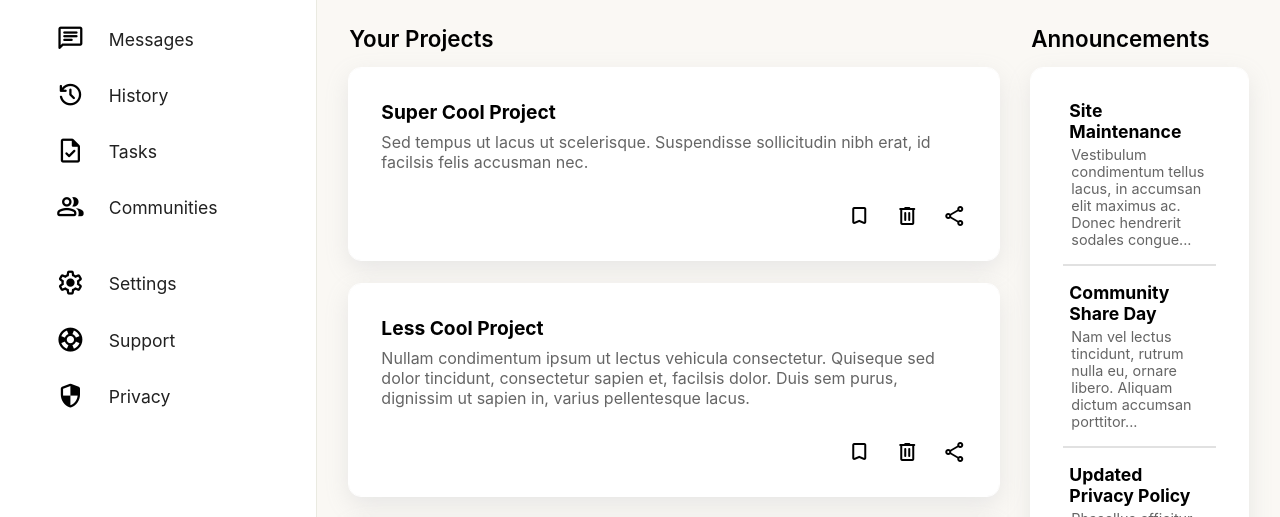
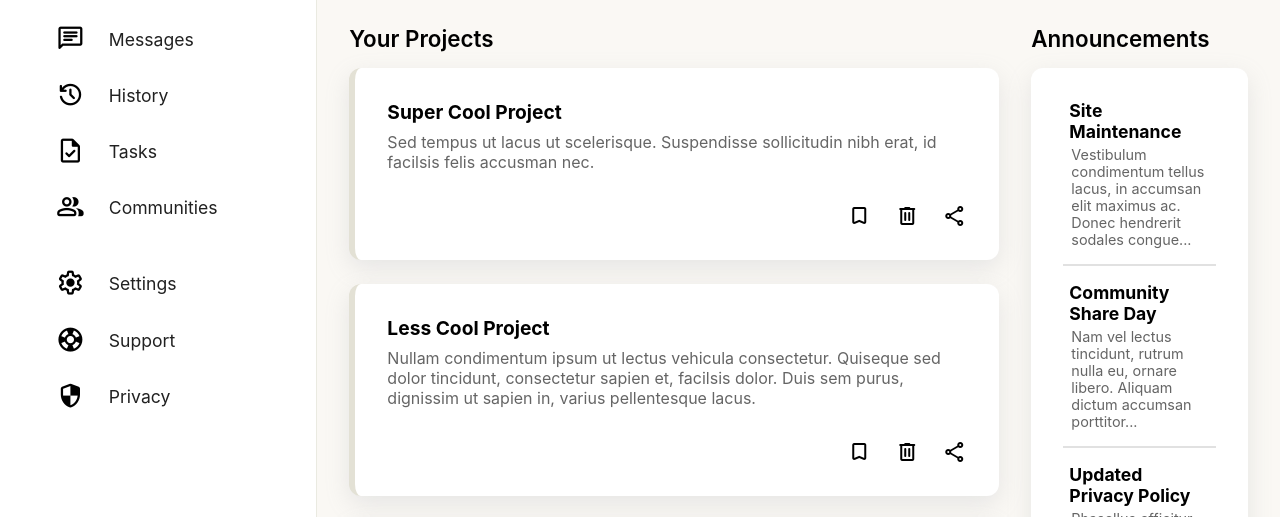
Before and after one commit to emuel-vassallo/admin-dashboard, a plain HTML site: page index.html in a window 1280 px wide. Shown: the part 210-727 px from the top of the page. Drawn offline with nearby package versions, Linux system fonts and the light colour scheme.

Commit message:
add left border to project cards

```diff
--- a/style.css
+++ b/style.css
@@ -14,6 +14,7 @@
   --search-background-color: #ffffff;
   --card-background-color: #ffffff;
   --card-grey-font-color: #656565;
+  --card-outline-color: #e3e1d5;
   --annoucements-separator-color: #e1e1e1;
   --card-border-radius: 12px;
   --card-box-shadow: rgba(149, 157, 165, 0.2) 0px 8px 24px;
@@ -271,19 +272,13 @@ main {
   border-radius: var(--card-border-radius);
   box-shadow: var(--card-box-shadow);
   padding: 32px;
-}
-
-.project-card,
-.trending > div,
-.announcements > div {
-  outline: 1px solid var(--card-background-color);
+  border-left: 6px solid var(--card-outline-color);
 }
 
 .project-card:hover,
 .trending > div:hover,
 .announcements > div:hover {
-  outline: 1px solid var(--annoucements-separator-color);
-  transition: 0.2s ease-in-out;
+  outline: 1px solid var(--card-outline-color);
 }
 
 .project-card > div:first-child > p:first-child {
```
